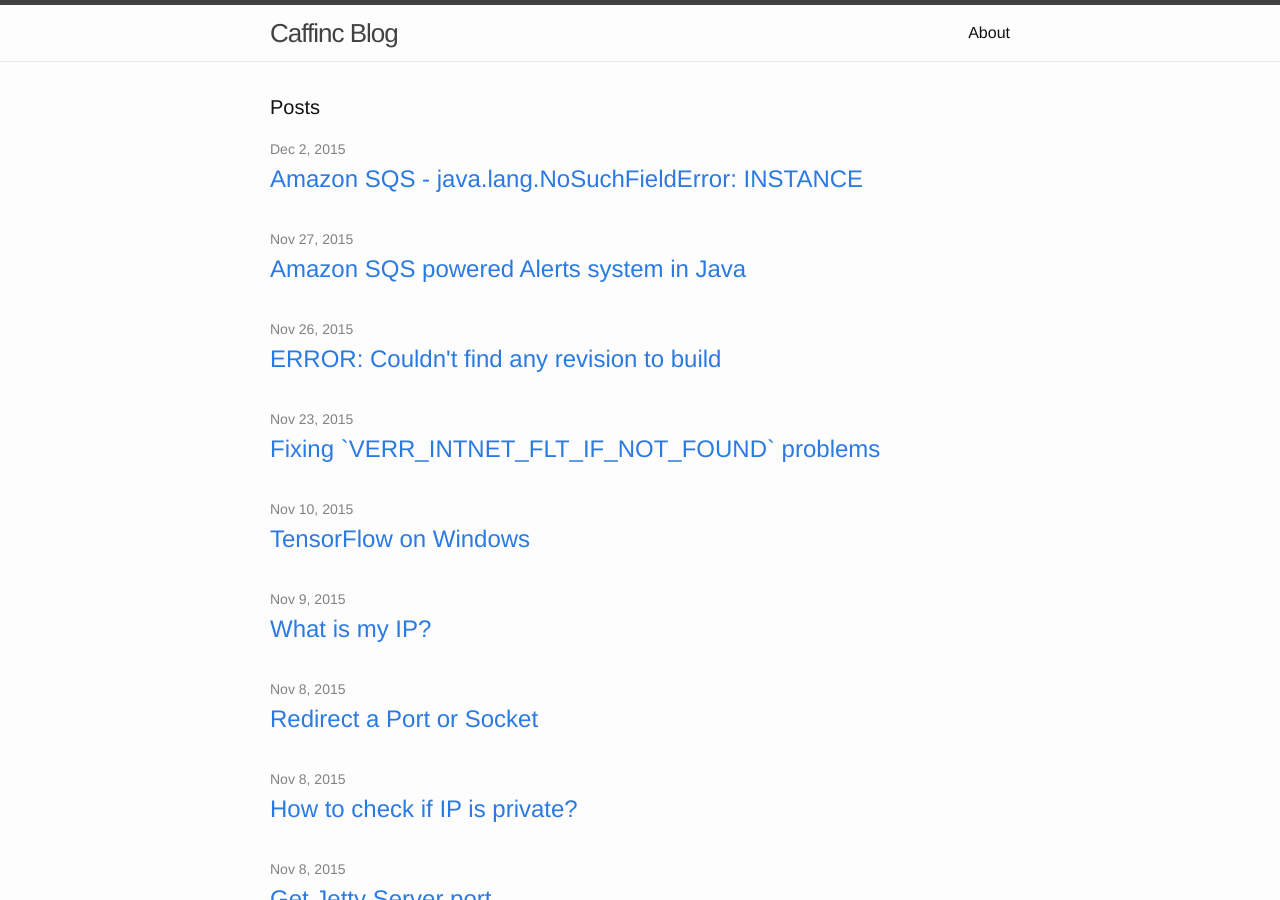
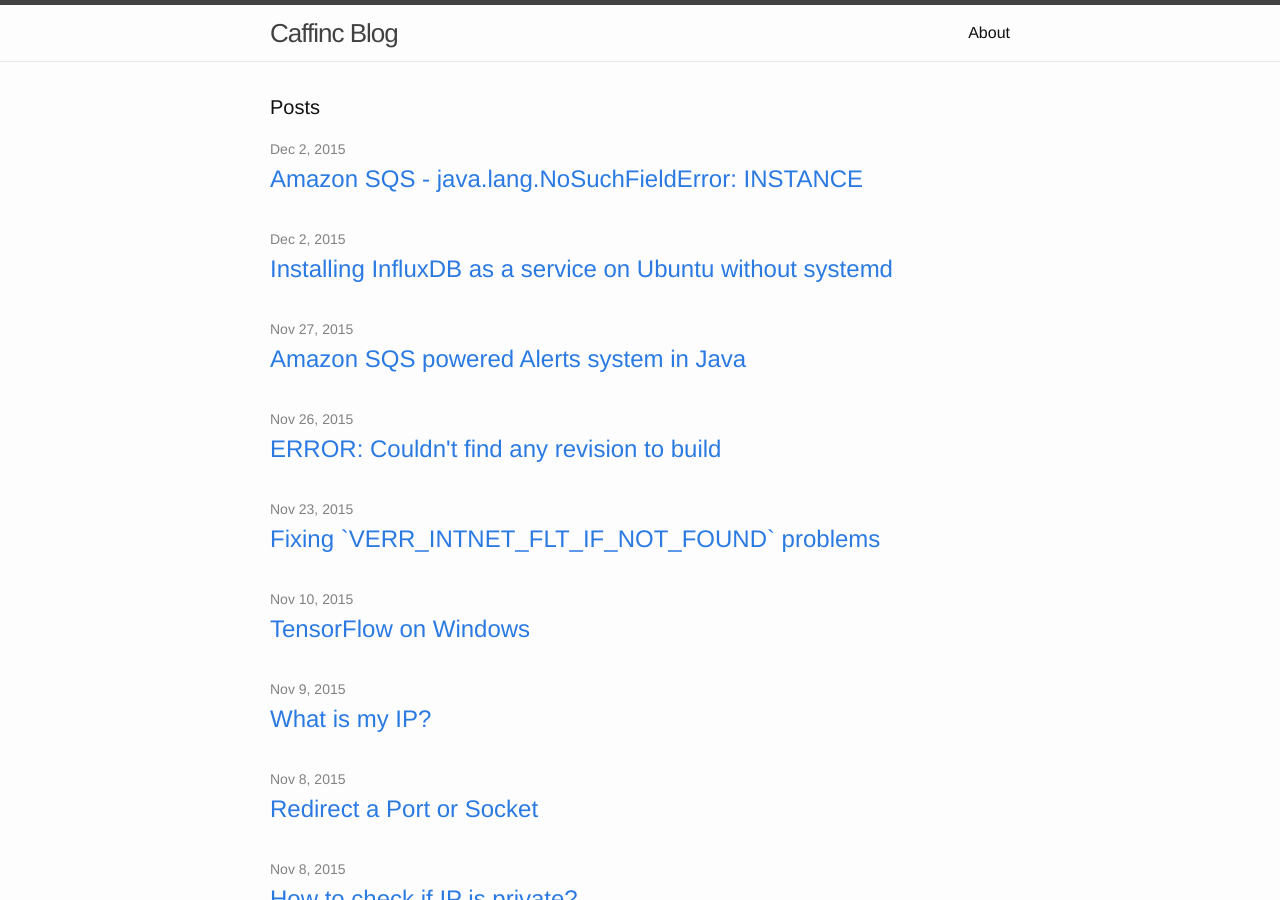
Before and after one commit to caffinc/caffinc.github.io, a Jekyll site: the page built from index.html, in a window 1280 px wide and 900 px high. Built offline with Jekyll 4.4.1, drawn with Linux system fonts in a browser that asks for light colours; part of the change alters nothing that is shown.

Commit message:
Adding InfluxDB as a service

```diff
--- /dev/null
+++ b/_posts/2015-12-02-influxdb-service-ubuntu.md
@@ -0,0 +1,60 @@
+---
+title: Installing InfluxDB as a service on Ubuntu without systemd
+author: admin
+layout: post
+permalink: /2015/12/influxdb-service-ubuntu/
+comments: true
+categories:
+  - InfluxDB
+  - Ubuntu
+  - Service
+tags:
+  - influxdb
+  - service
+  - ubuntu
+  - gce
+  - systemd
+  - systemctl
+---
+
+<img src="https://customers.influxdb.com/assets/influxdb-light400-f0158e32e3e19795f9c19e572b491b6f6b7a9a4856469ee254df5872f31a501d.png" alt="InfluxDB Logo" style="width: 400"/>
+
+I was looking for a good system to benchmark my application recently, and [InfluxDB](https://influxdb.com/ "InfluxDB") combined with [Grafana](http://grafana.org/ "Grafana") seemed like a really good solution. I decided to set it up on my Google Compute Engine instance. I must note that using a `Docker` image would probably be much, much simpler than installing components individually. I highly recommend going the [Docker way](https://hub.docker.com/r/alexcheng/docker-grafana-influxdb/ "Docker image with InfluxDB and Grafana").
+
+I installed InfluxDB as shown on [their site](https://influxdb.com/docs/v0.9/introduction/installation.html "InfluxDB Installation") on one of my machines and things worked just as mentioned on the site. However, on my other Google Compute Engine instance, it didn't. InfluxDB did not install as a service, and I couldn't get it to start as a service either.
+
+I tried using `systemctl`:
+
+    $ sudo systemctl start influxd
+    Failed to get D-Bus connection: No connection to service manager.
+
+
+I searched about this issue on many sites (like [this](http://www.linuxquestions.org/questions/linux-software-2/systemctl-failed-to-get-dbus-connection-no-connection-to-service-manager-4175466325/) and [this](https://bbs.archlinux.org/viewtopic.php?id=149288)) and concluded that `systemctl` would be of no use to me.
+
+I decided to add a script for InfluxDB myself. I started looking for any files on the web that matched `/etc/init.d/influxd` and couldn't find anything. After digging around I noticed that the [`init.sh` script in the InfluxDB GitHub Repository](https://github.com/influxdb/influxdb/blob/master/scripts/init.sh) looked a lot like an `LSB` script. I decided to try it out. I created a new file:
+
+    sudo vim /etc/init.d/influxd
+
+I copied the `init.sh` script linked above into this file and set it as an executable:
+
+    sudo chmod +x /etc/init.d/influxd
+
+Now I could start up InfluxDB as a service! I started it using:
+
+    $ sudo service influxd start
+    Starting the process influxdb [ OK ]
+    influxdb process was started [ OK ]
+
+    $ ps -ef|grep influx
+    influxdb  8406     1  0 08:58 pts/11   00:00:00 /usr/bin/influxd -pidfile /var/run/influxdb/influxd.pid -config /etc/influxdb/influxdb.conf
+
+    $ curl -i 'http://localhost:8086/ping'
+    HTTP/1.1 204 No Content
+    Request-Id: fcdd016c-98d2-11e5-8001-000000000000
+    X-Influxdb-Version: 0.9.5.1
+    Date: Wed, 02 Dec 2015 08:59:25 GMT
+
+    $ sudo service influxd status
+    influxdb Process is running [ OK ]
+
+Everything seems to be working just fine! Hope this helps someone else struggling to start InfluxDB as a service on a machine that isn't booting with `systemd`, and InfluxDB isn't installing as a service as expected.
```
Also changed, not shown: _posts/2015-12-02-sqs-instance-exception.md (line endings or trailing spaces).
